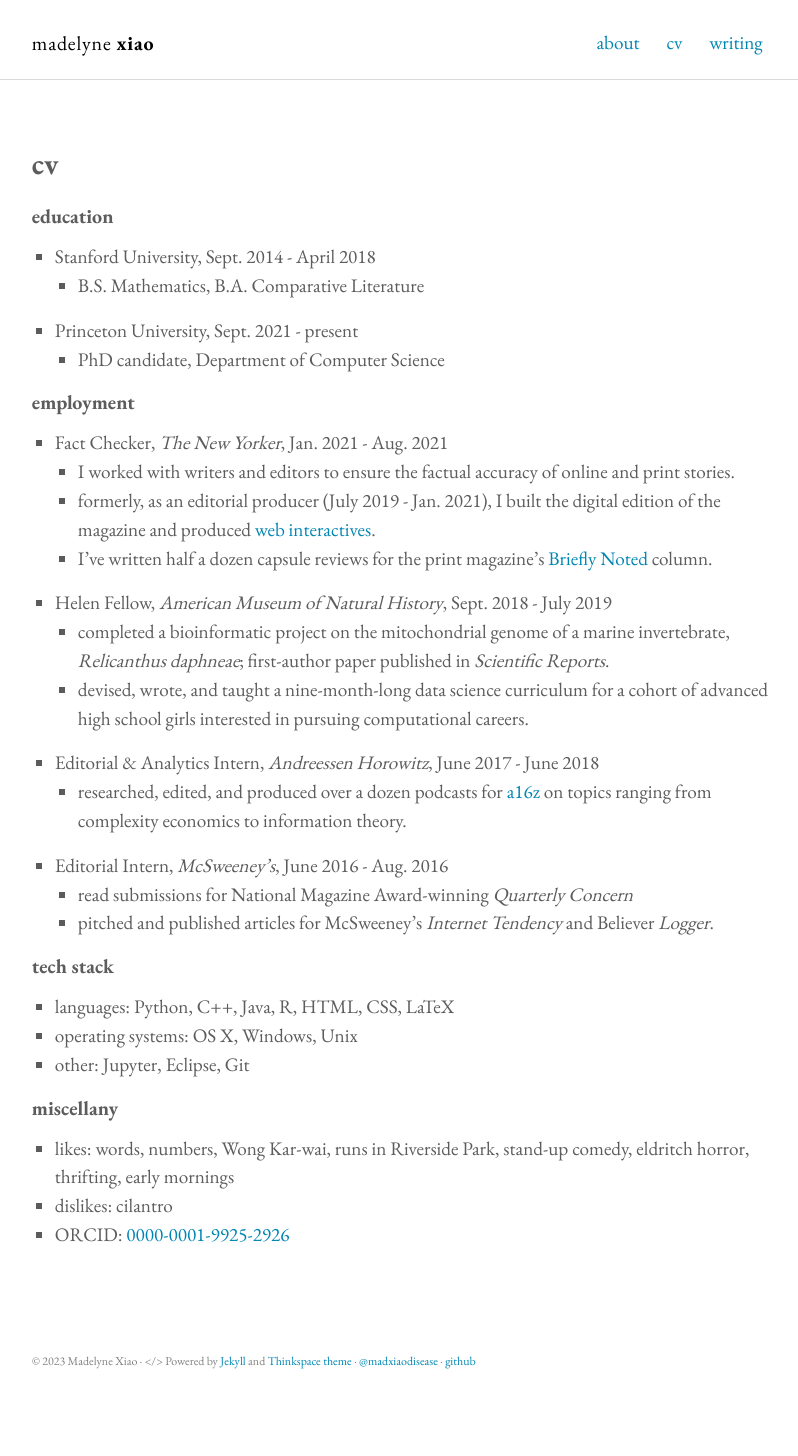
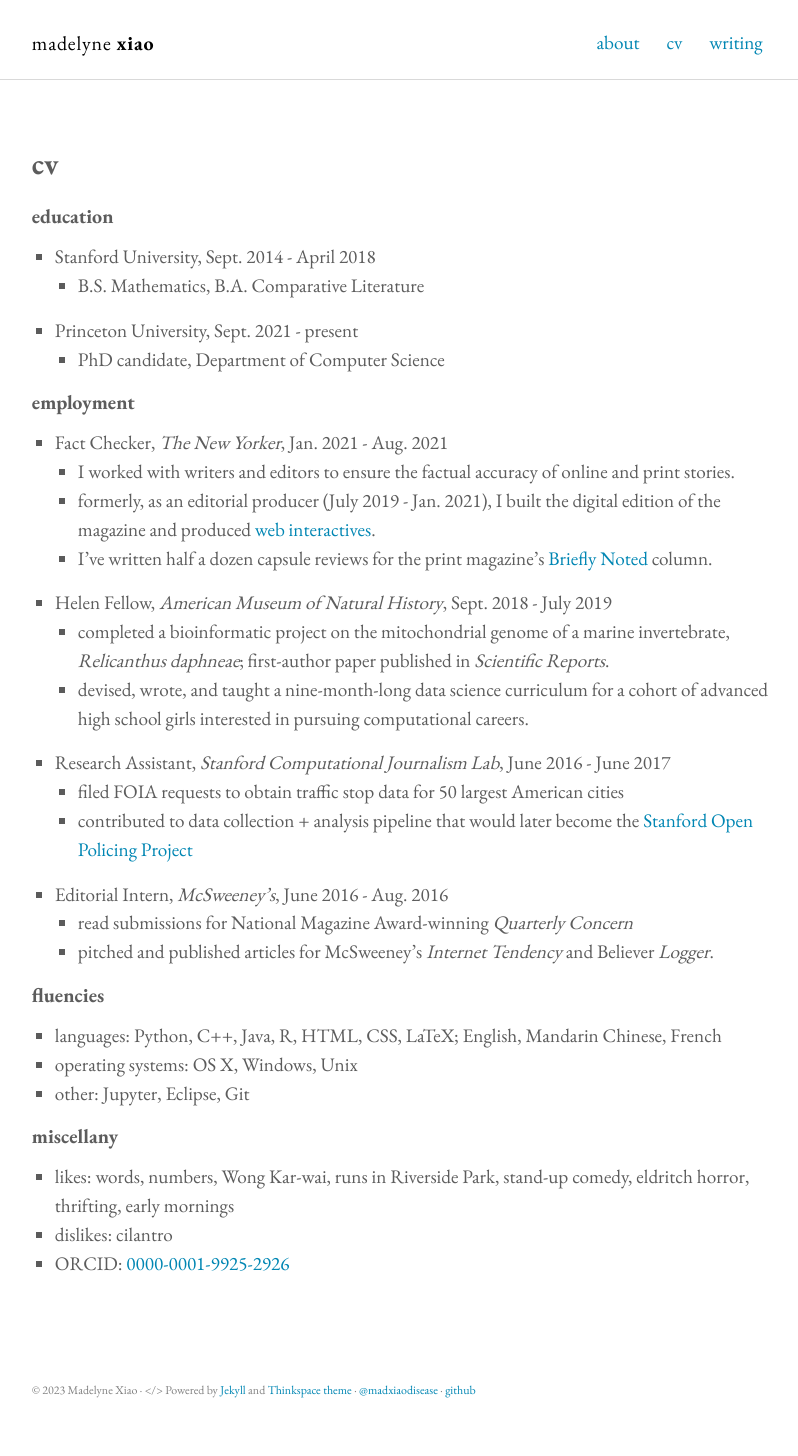
Before and after one commit to madelyne/madelyne.github.io, a Jekyll site: the page built from cv.md, in a window 1280 px wide. Shown: the whole page, without its empty margins (237-1035 px from the left). Built offline with Jekyll 4.4.1, drawn with Linux system fonts in a browser that asks for light colours; before the commit the page ends 1428 px from its top, so only the background shows below that.

Commit message:
update CV

```diff
--- a/cv.md
+++ b/cv.md
@@ -20,15 +20,20 @@ permalink: /cv/
 * Helen Fellow, _American Museum of Natural History_, Sept. 2018 - July 2019
 	-  completed a bioinformatic project on the mitochondrial genome of a marine invertebrate, _Relicanthus daphneae_; first-author paper published in _Scientific Reports_.
 	-  devised, wrote, and taught a nine-month-long data science curriculum for a cohort of advanced high school girls interested in pursuing computational careers.
-* Editorial & Analytics Intern, _Andreessen Horowitz_, June 2017 - June 2018
-	-  researched, edited, and produced over a dozen podcasts for [a16z](http://www.a16z.com) on topics ranging from complexity economics to information theory.
+
+<!--- * Editorial & Analytics Intern, _Andreessen Horowitz_, June 2017 - June 2018
+	-  researched, edited, and produced over a dozen podcasts for [a16z](http://www.a16z.com) on topics ranging from complexity economics to information theory. --->
 <!---	-  prepared interview documents for podcast guests and hosts, including Marc Andreessen and editor-in-chief Sonal Chokshi.--->
+* Research Assistant, _Stanford Computational Journalism Lab_, June 2016 - June 2017
+	- filed FOIA requests to obtain traffic stop data for 50 largest American cities
+	- contributed to data collection + analysis pipeline that would later become the [Stanford Open Policing Project](https://openpolicing.stanford.edu/)
+
 * Editorial Intern, _McSweeney's_, June 2016 - Aug. 2016
 	-  read submissions for National Magazine Award-winning _Quarterly Concern_
 	-  pitched and published articles for McSweeney's _Internet Tendency_ and Believer _Logger_.
 
-#### tech stack
-* languages: Python, C++, Java, R, HTML, CSS, LaTeX
+#### fluencies
+* languages: Python, C++, Java, R, HTML, CSS, LaTeX; English, Mandarin Chinese, French
 * operating systems: OS X, Windows, Unix
 * other: Jupyter, Eclipse, Git
 
```
Also changed, not shown: 1 other file.
